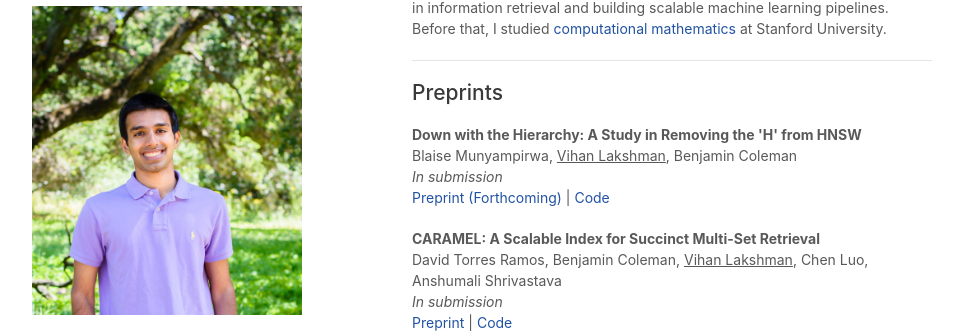
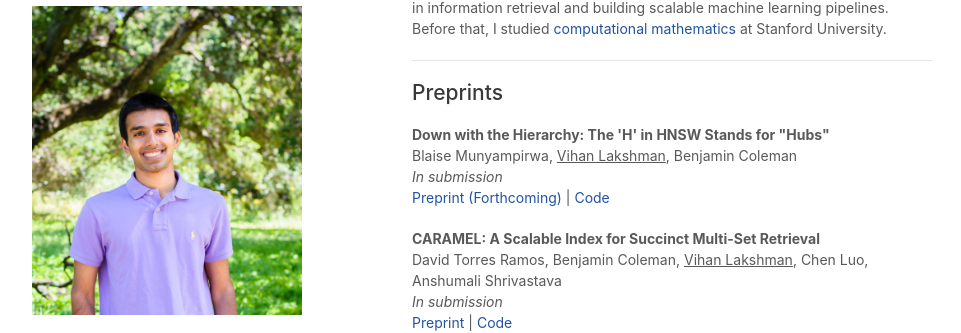
Before and after one commit to vihan-lakshman/vihan-lakshman.github.io, a Jekyll site: the page built from index.html, in a window 1280 px wide and 900 px high. Shown: the part 103-436 px from the top of the window, without its empty margins (158-1119 px from the left). Built offline with Jekyll 4.4.1, drawn with Linux system fonts in a browser that asks for light colours; a style sheet for code colours, icons or effects is not loaded.

Commit message:
Update title

```diff
--- a/index.html
+++ b/index.html
@@ -52,7 +52,7 @@
       <hr>
       <h2>Preprints</h2>
       <p>
-        <b>Down with the Hierarchy: A Study in Removing the 'H' from HNSW</b> <br>
+        <b>Down with the Hierarchy: The 'H' in HNSW Stands for "Hubs"</b> <br>
         Blaise Munyampirwa, <u>Vihan Lakshman</u>, Benjamin Coleman <br>
         <i>In submission</i><br>
         <a href="">Preprint (Forthcoming)</a> |
```
